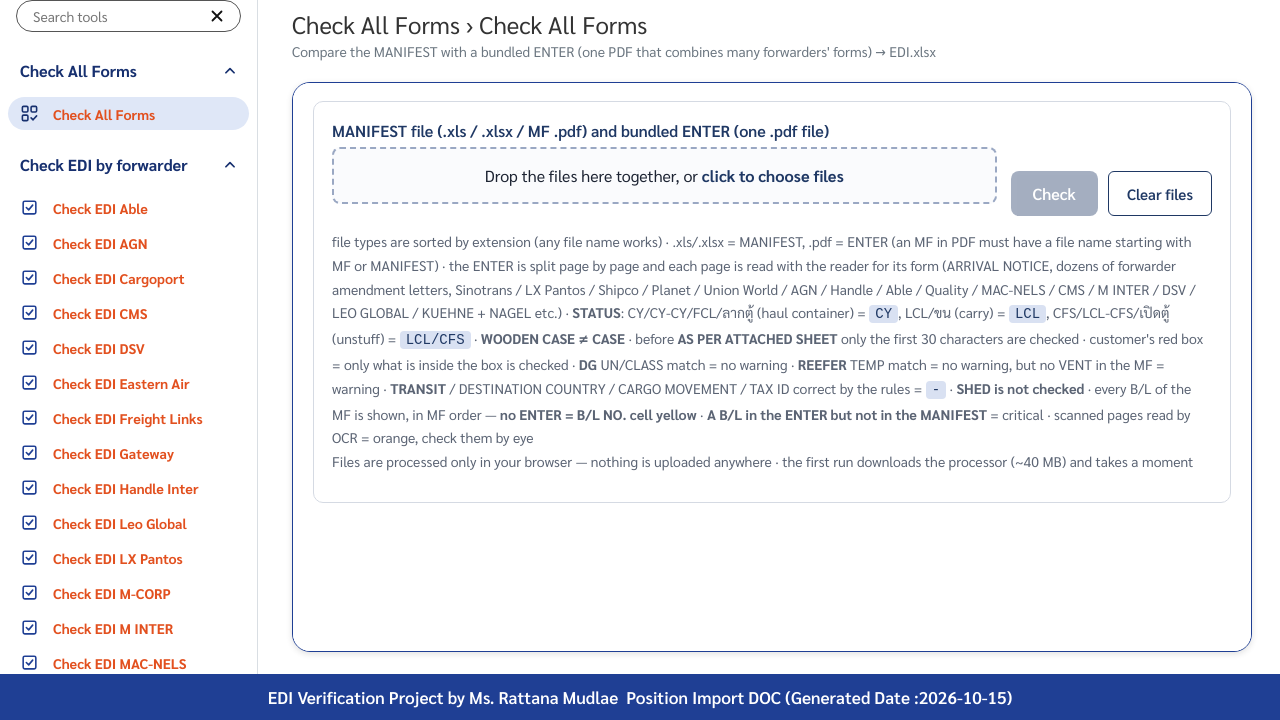
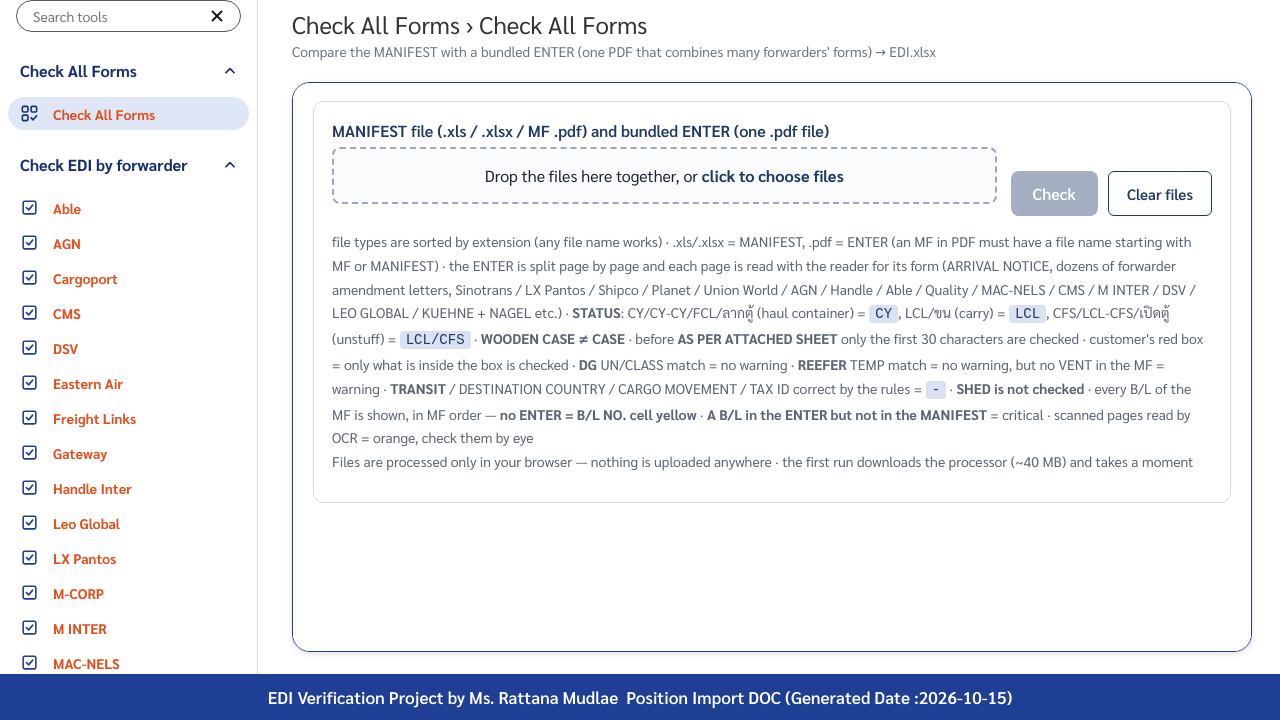
Before and after one commit to Rattanao/Check-MNF-Forwarder, a plain HTML site: page index.html in a window 1280 px wide. Shown: the part 80-800 px from the top of the page. Drawn offline with Linux system fonts and the light colour scheme.

Commit message:
Menu: show only the forwarder name (drop "Check EDI")
Co-Authored-By: Claude Opus 5.5 <noreply@anthropic.com>

```diff
--- a/index.html
+++ b/index.html
@@ -185,27 +185,27 @@ const GROUPS = [
     { id: "all-forms", title: "Check All Forms", desc: "Compare the MANIFEST with a bundled ENTER (one PDF that combines many forwarders' forms) → EDI.xlsx", src: "tools/all-forms/index.html", icon: "all" }
   ]},
   { name: "Check EDI by forwarder", tools: [
-    { id: "able",      title: "Check EDI Able",      desc: "Compare the MANIFEST (.xls or PDF) with the ENTER (Able form) → EDI.xlsx", src: "tools/able/index.html", icon: "check" },
-    { id: "agn",       title: "Check EDI AGN",       desc: "Compare the MANIFEST with the ENTER (AGN AMENDMENT) → EDI.xlsx", src: "tools/agn/index.html", icon: "check" },
-    { id: "cargoport", title: "Check EDI Cargoport", desc: "Compare the MANIFEST with the ENTER (Cargoport) → EDI.xlsx", src: "tools/cargoport/index.html", icon: "check" },
-    { id: "cms",       title: "Check EDI CMS",       desc: "Compare the MANIFEST with the ENTER (CMS AMENDMENT) → EDI.xlsx", src: "tools/cms/index.html", icon: "check" },
-    { id: "dsv",       title: "Check EDI DSV",       desc: "Compare the MANIFEST with the ENTER (DSV AMENDMENT OF MANIFEST) → EDI.xlsx", src: "tools/dsv/index.html", icon: "check" },
-    { id: "eastern-air", title: "Check EDI Eastern Air", desc: "Compare the MANIFEST with the ENTER (Eastern Air INBOUND CARGO MANIFEST) → EDI.xlsx", src: "tools/eastern-air/index.html", icon: "check" },
-    { id: "freight-links", title: "Check EDI Freight Links", desc: "Compare the MANIFEST with the ENTER (Freight Links IMPORT CARGO MANIFEST) → EDI.xlsx", src: "tools/freight-links/index.html", icon: "check" },
-    { id: "gateway",   title: "Check EDI Gateway",   desc: "Compare the MANIFEST with the ENTER (Gateway form) → EDI.xlsx", src: "tools/gateway/index.html", icon: "check" },
-    { id: "handle-inter", title: "Check EDI Handle Inter", desc: "Compare the MANIFEST (.xls or PDF) with the ENTER (H.I.T. INTERCON / Handle Inter AMENDMENT) → EDI.xlsx", src: "tools/handle-inter/index.html", icon: "check" },
-    { id: "leo-global", title: "Check EDI Leo Global", desc: "Compare the MANIFEST with the ENTER (LEO GLOBAL LOGISTICS D/O NO. form) → EDI.xlsx", src: "tools/leo-global/index.html", icon: "check" },
-    { id: "lx-pantos", title: "Check EDI LX Pantos", desc: "Compare the MANIFEST (.xls or PDF) with the ENTER (LX PANTOS AMENDMENT OF MANIFEST) → EDI.xlsx", src: "tools/lx-pantos/index.html", icon: "check" },
-    { id: "m-corp",    title: "Check EDI M-CORP",    desc: "Compare the MANIFEST with the ENTER (THE M CORP INBOUND CARGO MANIFEST) → EDI.xlsx", src: "tools/m-corp/index.html", icon: "check" },
-    { id: "m-inter",   title: "Check EDI M INTER",   desc: "Compare the MANIFEST with the ENTER (M INTER-CORP INBOUND CARGO MANIFEST) → EDI.xlsx", src: "tools/m-inter/index.html", icon: "check" },
-    { id: "mac-nels",  title: "Check EDI MAC-NELS",  desc: "Compare the MANIFEST with the ENTER (MAC-NELS SHIPPING ATTACHED SHEETS) → EDI.xlsx", src: "tools/mac-nels/index.html", icon: "check" },
-    { id: "orca",      title: "Check EDI Orca",      desc: "Compare the MANIFEST (.xls or PDF) with the ENTER (ORCA FORWARD manifest correction letter) → EDI.xlsx", src: "tools/orca/index.html", icon: "check" },
-    { id: "penanshin", title: "Check EDI Penanshin", desc: "Compare the MANIFEST with the ENTER (Penanshin INBOUND CARGO MANIFEST) → EDI.xlsx", src: "tools/penanshin/index.html", icon: "check" },
-    { id: "planet",    title: "Check EDI Planet",    desc: "Compare the MANIFEST (.xls or PDF) with the ENTER (UNITEX (Planet) AMENDMENT) → EDI.xlsx", src: "tools/planet/index.html", icon: "check" },
-    { id: "quality",   title: "Check EDI Quality",   desc: "Compare the MANIFEST with the ENTER (Quality AMENDMENT) → EDI.xlsx", src: "tools/quality/index.html", icon: "check" },
-    { id: "shipco",    title: "Check EDI Shipco",    desc: "Compare the MANIFEST with the ENTER (Shipco AMENDMENT) → EDI.xlsx", src: "tools/shipco/index.html", icon: "check" },
-    { id: "sinotrans", title: "Check EDI Sinotrans", desc: "Compare the MANIFEST (.xls or PDF) with the ENTER (SINOTRANS manifest correction letter) → EDI.xlsx", src: "tools/sinotrans/index.html", icon: "check" },
-    { id: "union-world", title: "Check EDI Union World", desc: "Compare the MANIFEST (.xls or PDF) with the ENTER (Union World form) → EDI.xlsx", src: "tools/union-world/index.html", icon: "check" }
+    { id: "able",      title: "Able",      desc: "Compare the MANIFEST (.xls or PDF) with the ENTER (Able form) → EDI.xlsx", src: "tools/able/index.html", icon: "check" },
+    { id: "agn",       title: "AGN",       desc: "Compare the MANIFEST with the ENTER (AGN AMENDMENT) → EDI.xlsx", src: "tools/agn/index.html", icon: "check" },
+    { id: "cargoport", title: "Cargoport", desc: "Compare the MANIFEST with the ENTER (Cargoport) → EDI.xlsx", src: "tools/cargoport/index.html", icon: "check" },
+    { id: "cms",       title: "CMS",       desc: "Compare the MANIFEST with the ENTER (CMS AMENDMENT) → EDI.xlsx", src: "tools/cms/index.html", icon: "check" },
+    { id: "dsv",       title: "DSV",       desc: "Compare the MANIFEST with the ENTER (DSV AMENDMENT OF MANIFEST) → EDI.xlsx", src: "tools/dsv/index.html", icon: "check" },
+    { id: "eastern-air", title: "Eastern Air", desc: "Compare the MANIFEST with the ENTER (Eastern Air INBOUND CARGO MANIFEST) → EDI.xlsx", src: "tools/eastern-air/index.html", icon: "check" },
+    { id: "freight-links", title: "Freight Links", desc: "Compare the MANIFEST with the ENTER (Freight Links IMPORT CARGO MANIFEST) → EDI.xlsx", src: "tools/freight-links/index.html", icon: "check" },
+    { id: "gateway",   title: "Gateway",   desc: "Compare the MANIFEST with the ENTER (Gateway form) → EDI.xlsx", src: "tools/gateway/index.html", icon: "check" },
+    { id: "handle-inter", title: "Handle Inter", desc: "Compare the MANIFEST (.xls or PDF) with the ENTER (H.I.T. INTERCON / Handle Inter AMENDMENT) → EDI.xlsx", src: "tools/handle-inter/index.html", icon: "check" },
+    { id: "leo-global", title: "Leo Global", desc: "Compare the MANIFEST with the ENTER (LEO GLOBAL LOGISTICS D/O NO. form) → EDI.xlsx", src: "tools/leo-global/index.html", icon: "check" },
+    { id: "lx-pantos", title: "LX Pantos", desc: "Compare the MANIFEST (.xls or PDF) with the ENTER (LX PANTOS AMENDMENT OF MANIFEST) → EDI.xlsx", src: "tools/lx-pantos/index.html", icon: "check" },
+    { id: "m-corp",    title: "M-CORP",    desc: "Compare the MANIFEST with the ENTER (THE M CORP INBOUND CARGO MANIFEST) → EDI.xlsx", src: "tools/m-corp/index.html", icon: "check" },
+    { id: "m-inter",   title: "M INTER",   desc: "Compare the MANIFEST with the ENTER (M INTER-CORP INBOUND CARGO MANIFEST) → EDI.xlsx", src: "tools/m-inter/index.html", icon: "check" },
+    { id: "mac-nels",  title: "MAC-NELS",  desc: "Compare the MANIFEST with the ENTER (MAC-NELS SHIPPING ATTACHED SHEETS) → EDI.xlsx", src: "tools/mac-nels/index.html", icon: "check" },
+    { id: "orca",      title: "Orca",      desc: "Compare the MANIFEST (.xls or PDF) with the ENTER (ORCA FORWARD manifest correction letter) → EDI.xlsx", src: "tools/orca/index.html", icon: "check" },
+    { id: "penanshin", title: "Penanshin", desc: "Compare the MANIFEST with the ENTER (Penanshin INBOUND CARGO MANIFEST) → EDI.xlsx", src: "tools/penanshin/index.html", icon: "check" },
+    { id: "planet",    title: "Planet",    desc: "Compare the MANIFEST (.xls or PDF) with the ENTER (UNITEX (Planet) AMENDMENT) → EDI.xlsx", src: "tools/planet/index.html", icon: "check" },
+    { id: "quality",   title: "Quality",   desc: "Compare the MANIFEST with the ENTER (Quality AMENDMENT) → EDI.xlsx", src: "tools/quality/index.html", icon: "check" },
+    { id: "shipco",    title: "Shipco",    desc: "Compare the MANIFEST with the ENTER (Shipco AMENDMENT) → EDI.xlsx", src: "tools/shipco/index.html", icon: "check" },
+    { id: "sinotrans", title: "Sinotrans", desc: "Compare the MANIFEST (.xls or PDF) with the ENTER (SINOTRANS manifest correction letter) → EDI.xlsx", src: "tools/sinotrans/index.html", icon: "check" },
+    { id: "union-world", title: "Union World", desc: "Compare the MANIFEST (.xls or PDF) with the ENTER (Union World form) → EDI.xlsx", src: "tools/union-world/index.html", icon: "check" }
   ]},
   { name: "Guide", hidden: true, tools: [
     { id: "guide", title: "User Guide", desc: "How to use the tools, read the report and fix problems · switch to Thai (ไทย) at the top right", src: "tools/guide.html", icon: "book" }
```
